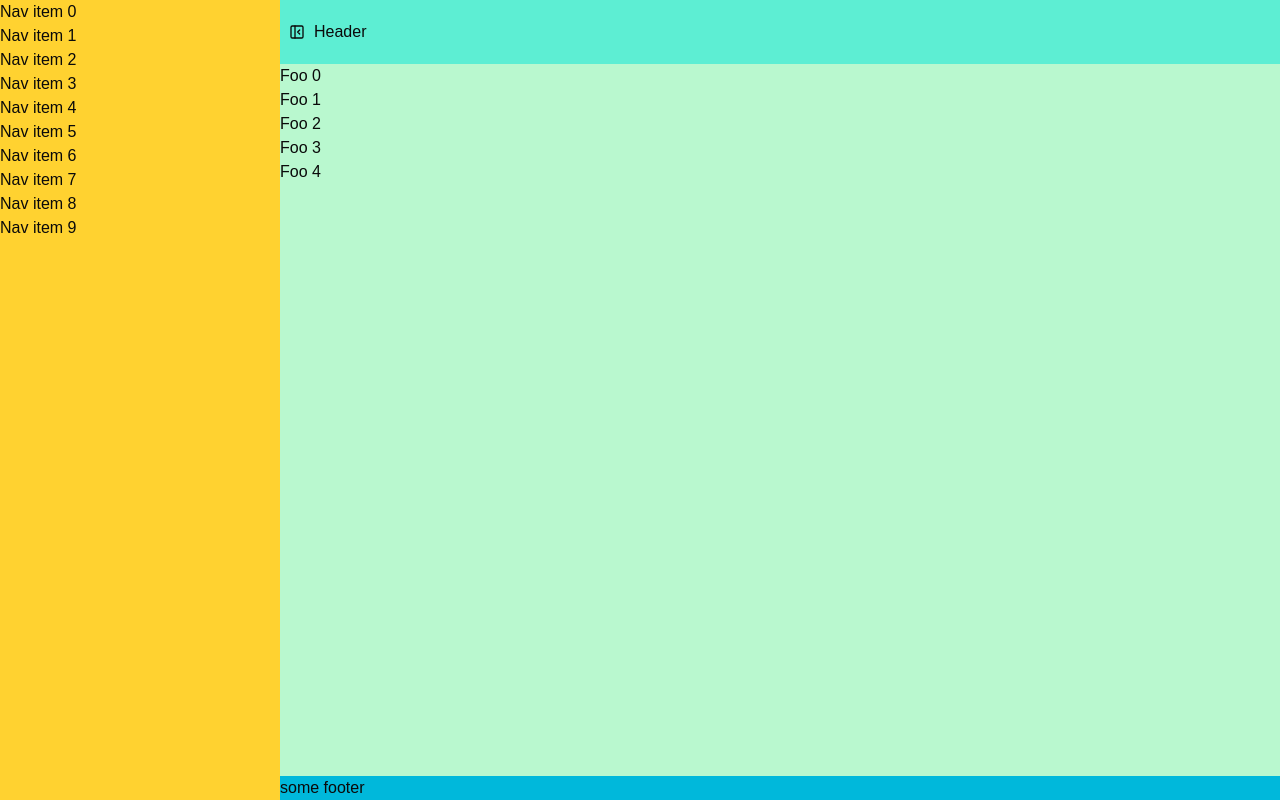
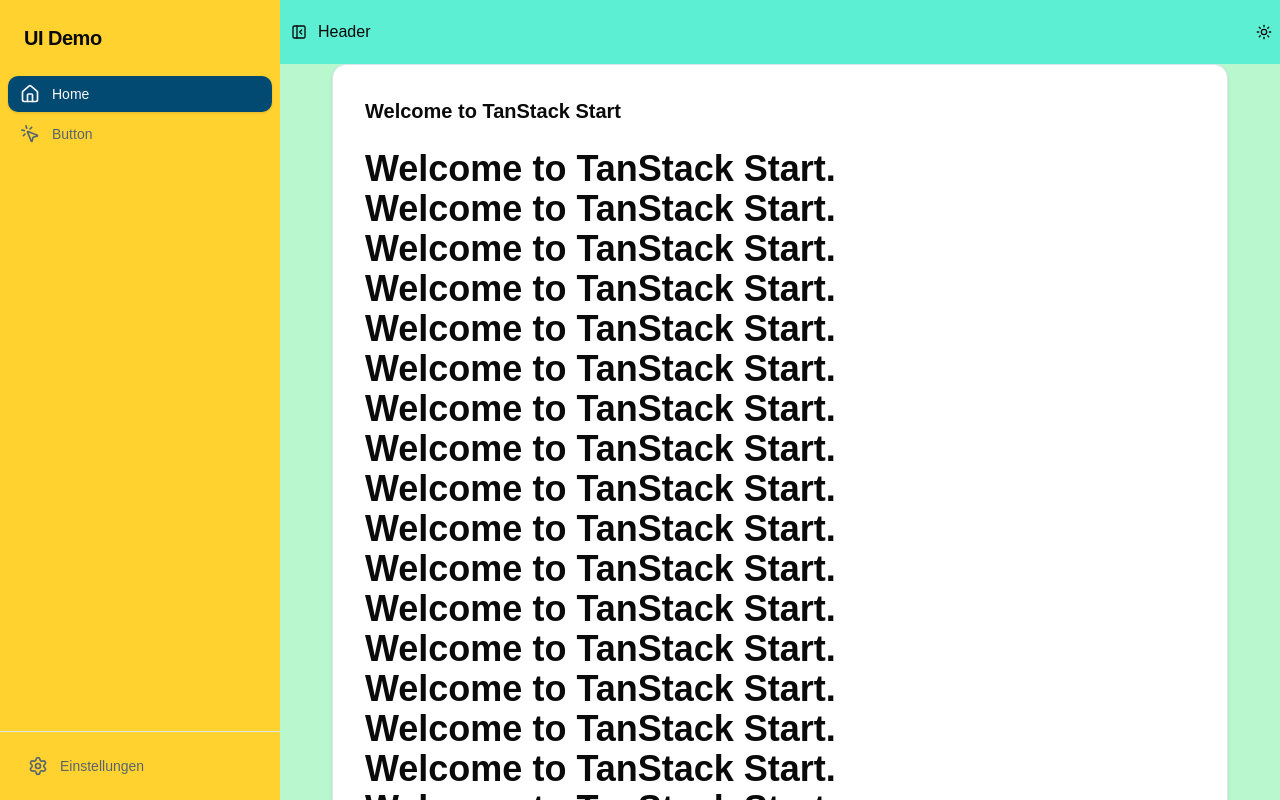
Before and after one commit to stefan8893/ui-demo, a React (Vite) app: page / in a window 1280 px wide. Built offline with nearby package versions, Linux system fonts and the light colour scheme.

Commit message:
layout enhanced

```diff
--- a/src/hooks/useSmartHeaderPosition/index.ts
+++ b/src/hooks/useSmartHeaderPosition/index.ts
@@ -93,9 +93,18 @@ export function getSmartHeader(
 export function getSmartHeaderForTopArea(
   previous: SmartHeader,
   currentScrollY: number,
-) {
+): SmartHeader {
   const isEnteringFromBelow = !previous.isAtTop
   const headerWasVisible = previous.position === 'floating-visible'
+
+  // if the user scrolls quite fast to the top
+  if (currentScrollY <= 0) {
+    return {
+      position: 'fixed-top',
+      isAtTop: true,
+      scrollY: currentScrollY,
+    }
+  }
 
   return {
     position: isEnteringFromBelow
--- a/src/layout/layout.tsx
+++ b/src/layout/layout.tsx
@@ -1,9 +1,20 @@
+import { ThemeToggle } from '@/components/theme-toggle'
 import { Button } from '@/components/ui/button'
+import {
+  Sheet,
+  SheetContent,
+  SheetDescription,
+  SheetTitle,
+  SheetTrigger,
+} from '@/components/ui/sheet'
 import { useSmartHeaderPosition } from '@/hooks/useSmartHeaderPosition'
 import type { SmartHeaderPosition } from '@/hooks/useSmartHeaderPosition'
 import { cn } from '@/lib/utils'
-import { PanelLeftClose, PanelLeftOpen } from 'lucide-react'
+import { Menu, PanelLeftClose, PanelLeftOpen } from 'lucide-react'
 import { useRef, useState } from 'react'
+import { SidebarContent } from './sidebar-content'
+import { MobileSidebar } from './mobile-sidebar'
+import { Outlet } from '@tanstack/react-router'
 
 export function Layout() {
   const HEADER_HEIGHT = 64
@@ -36,9 +47,7 @@ export function Layout() {
           isSidebarOpen ? 'w-70' : 'w-0 opacity-0',
         )}
       >
-        {Array.from({ length: 10 }).map((_, i) => (
-          <div key={i}>Nav item {i}</div>
-        ))}
+        <SidebarContent isMobile={false} />
       </aside>
 
       <div
@@ -54,20 +63,24 @@ export function Layout() {
         >
           <Button
             variant="ghost"
-            className="p-2"
+            className="hidden lg:block"
             onClick={() => setIsSidebarOpen(!isSidebarOpen)}
           >
             {sidebarIcon}
           </Button>
+
+          <MobileSidebar></MobileSidebar>
+
           <span>Header</span>
+          <ThemeToggle className="ml-auto" />
         </header>
+
         <main className="flex-1">
-          {Array.from({ length: 5 }).map((_, i) => (
-            <div key={i} className="border-green-300/50">
-              Foo {i}
-            </div>
-          ))}
+          <div className="max-w-4xl mx-auto w-full">
+            <Outlet />
+          </div>
         </main>
+
         <footer className="bg-cyan-500 shrink-0">some footer</footer>
       </div>
     </div>
--- /dev/null
+++ b/src/layout/mobile-sidebar.tsx
@@ -0,0 +1,33 @@
+import { Button } from '@/components/ui/button'
+import {
+  Sheet,
+  SheetContent,
+  SheetDescription,
+  SheetTitle,
+  SheetTrigger,
+} from '@/components/ui/sheet'
+import { Menu } from 'lucide-react'
+import { SidebarContent } from './sidebar-content'
+
+export function MobileSidebar() {
+  return (
+    <Sheet>
+      <SheetTrigger asChild>
+        <Button className="p-2 lg:hidden">
+          <Menu size={24} />
+        </Button>
+      </SheetTrigger>
+      <SheetContent side="left" className="p-0 w-70 flex flex-col h-full">
+        <div className="sr-only">
+          <SheetTitle>Sidebar Navigation</SheetTitle>
+          <SheetDescription>
+            Here you can navigate through the different sections of the app.
+          </SheetDescription>
+        </div>
+        <div className="flex-1 overflow-y-auto py-4">
+          <SidebarContent isMobile={true} />
+        </div>
+      </SheetContent>
+    </Sheet>
+  )
+}
```
